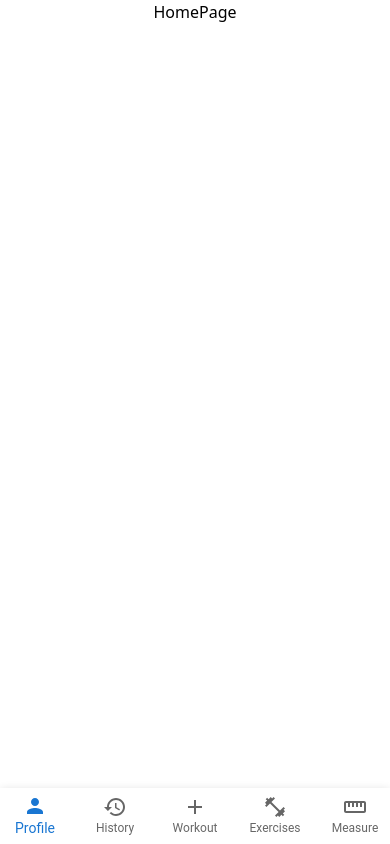
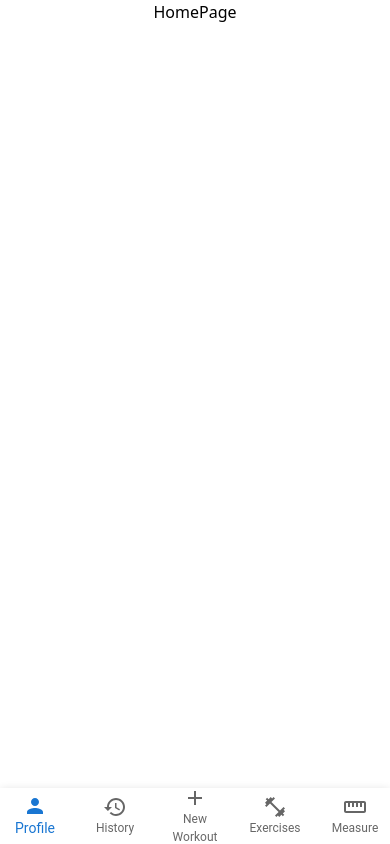
Before and after one commit to dkhmora/stronger-workout-app, a React (Create React App) app in the folder client/: page / in a window 390 px wide. Built offline with nearby package versions, Linux system fonts and the light colour scheme.

Commit message:
Updated mobile navbar links

```diff
--- a/client/src/components/MobileNavbar.tsx
+++ b/client/src/components/MobileNavbar.tsx
@@ -1,12 +1,9 @@
 import * as React from "react";
 import BottomNavigation from "@mui/material/BottomNavigation";
 import BottomNavigationAction from "@mui/material/BottomNavigationAction";
-import PersonIcon from "@mui/icons-material/Person";
-import FitnessCenterIcon from "@mui/icons-material/FitnessCenter";
-import HistoryIcon from "@mui/icons-material/History";
-import StraightenIcon from "@mui/icons-material/Straighten";
-import AddIcon from "@mui/icons-material/Add";
 import Paper from "@mui/material/Paper";
+import { Link } from "react-router-dom";
+import { mobileNavbarItems } from "../constants/general";
 
 export default function MobileNavbar() {
   const [value, setValue] = React.useState(0);
@@ -23,14 +20,14 @@ export default function MobileNavbar() {
           setValue(newValue);
         }}
       >
-        <BottomNavigationAction label="Profile" icon={<PersonIcon />} />
-        <BottomNavigationAction label="History" icon={<HistoryIcon />} />
-        <BottomNavigationAction label="Workout" icon={<AddIcon />} />
-        <BottomNavigationAction
-          label="Exercises"
-          icon={<FitnessCenterIcon />}
-        />
-        <BottomNavigationAction label="Measure" icon={<StraightenIcon />} />
+        {mobileNavbarItems.map(({ text, icon, to }, index) => (
+          <BottomNavigationAction
+            label={text}
+            icon={icon}
+            {...{ to }}
+            component={Link}
+          />
+        ))}
       </BottomNavigation>
     </Paper>
   );
--- a/client/src/components/Navbar.tsx
+++ b/client/src/components/Navbar.tsx
@@ -7,12 +7,8 @@ import ListItem from "@mui/material/ListItem";
 import ListItemButton from "@mui/material/ListItemButton";
 import ListItemIcon from "@mui/material/ListItemIcon";
 import ListItemText from "@mui/material/ListItemText";
-import HomeIcon from "@mui/icons-material/Home";
-import PersonIcon from "@mui/icons-material/Person";
-import FitnessCenterIcon from "@mui/icons-material/FitnessCenter";
-import HistoryIcon from "@mui/icons-material/History";
-import StraightenIcon from "@mui/icons-material/Straighten";
 import { Link } from "react-router-dom";
+import { desktopNavbarItems } from "../constants/general";
 
 const drawerWidth = 240;
 
@@ -79,14 +75,6 @@ export default function Navbar() {
     setOpen(false);
   };
 
-  const drawerItems = [
-    { text: "Home", icon: <HomeIcon />, to: "/" },
-    { text: "Profile", icon: <PersonIcon />, to: "/profile" },
-    { text: "History", icon: <HistoryIcon />, to: "/history" },
-    { text: "Exercises", icon: <FitnessCenterIcon />, to: "/exercises" },
-    { text: "Measure", icon: <StraightenIcon />, to: "/measure" },
-  ];
-
   return (
     <Drawer
       variant="permanent"
@@ -95,7 +83,7 @@ export default function Navbar() {
       onMouseLeave={handleDrawerClose}
     >
       <List>
-        {drawerItems.map(({ text, icon, to }, index) => (
+        {desktopNavbarItems.map(({ text, icon, to }, index) => (
           <ListItem
             key={text}
             disablePadding
--- /dev/null
+++ b/client/src/constants/general.ts
@@ -0,0 +1,25 @@
+import React, { createElement } from "react";
+import HomeIcon from "@mui/icons-material/Home";
+import PersonIcon from "@mui/icons-material/Person";
+import FitnessCenterIcon from "@mui/icons-material/FitnessCenter";
+import HistoryIcon from "@mui/icons-material/History";
+import StraightenIcon from "@mui/icons-material/Straighten";
+import AddIcon from "@mui/icons-material/Add";
+
+export const desktopNavbarItems = [
+  { text: "Home", icon: createElement(HomeIcon), to: "/" },
+  { text: "Profile", icon: createElement(PersonIcon), to: "/profile" },
+  { text: "History", icon: createElement(HistoryIcon), to: "/history" },
+  {
+    text: "Exercises",
+    icon: createElement(FitnessCenterIcon),
+    to: "/exercises",
+  },
+  { text: "Measure", icon: createElement(StraightenIcon), to: "/measure" },
+];
+
+export const mobileNavbarItems = [
+  ...desktopNavbarItems.slice(1, 3),
+  { text: "New Workout", icon: createElement(AddIcon), to: "/create" },
+  ...desktopNavbarItems.slice(3),
+];
```
